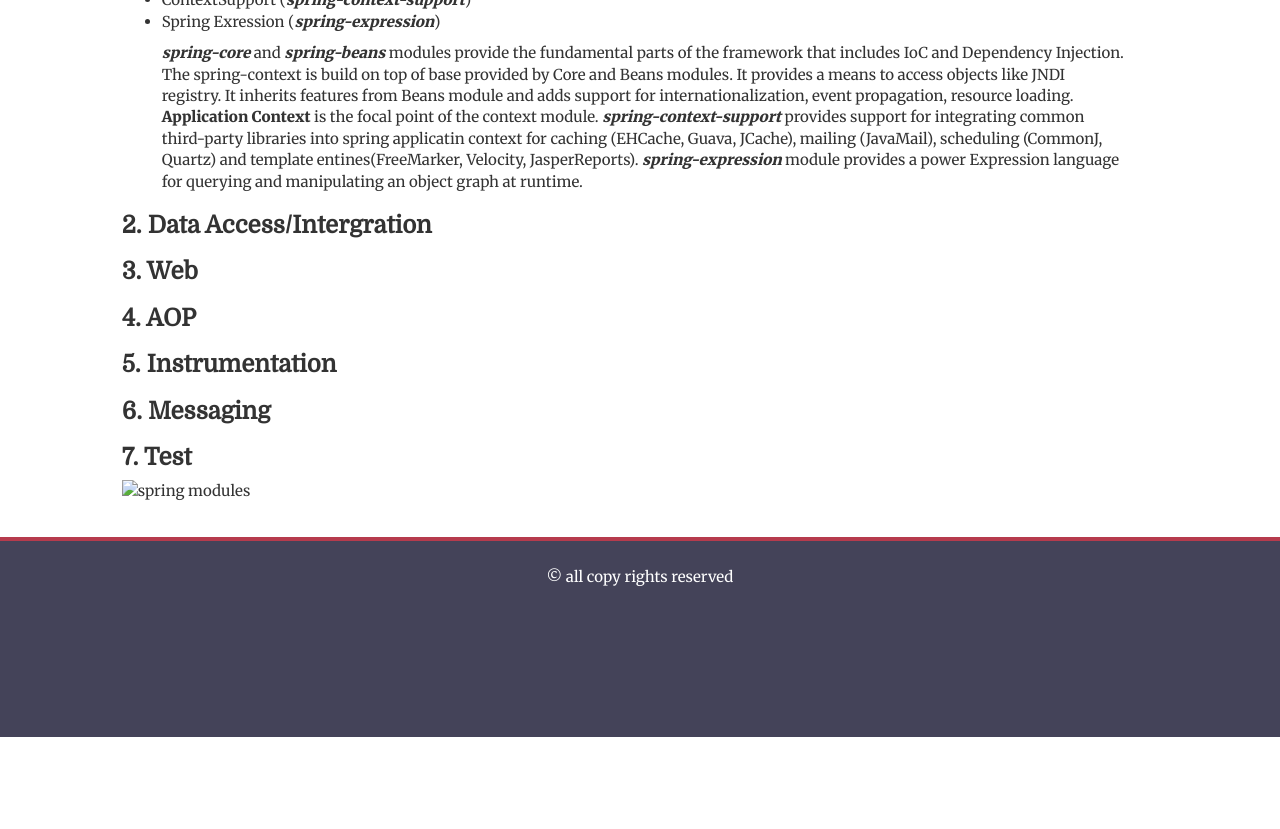
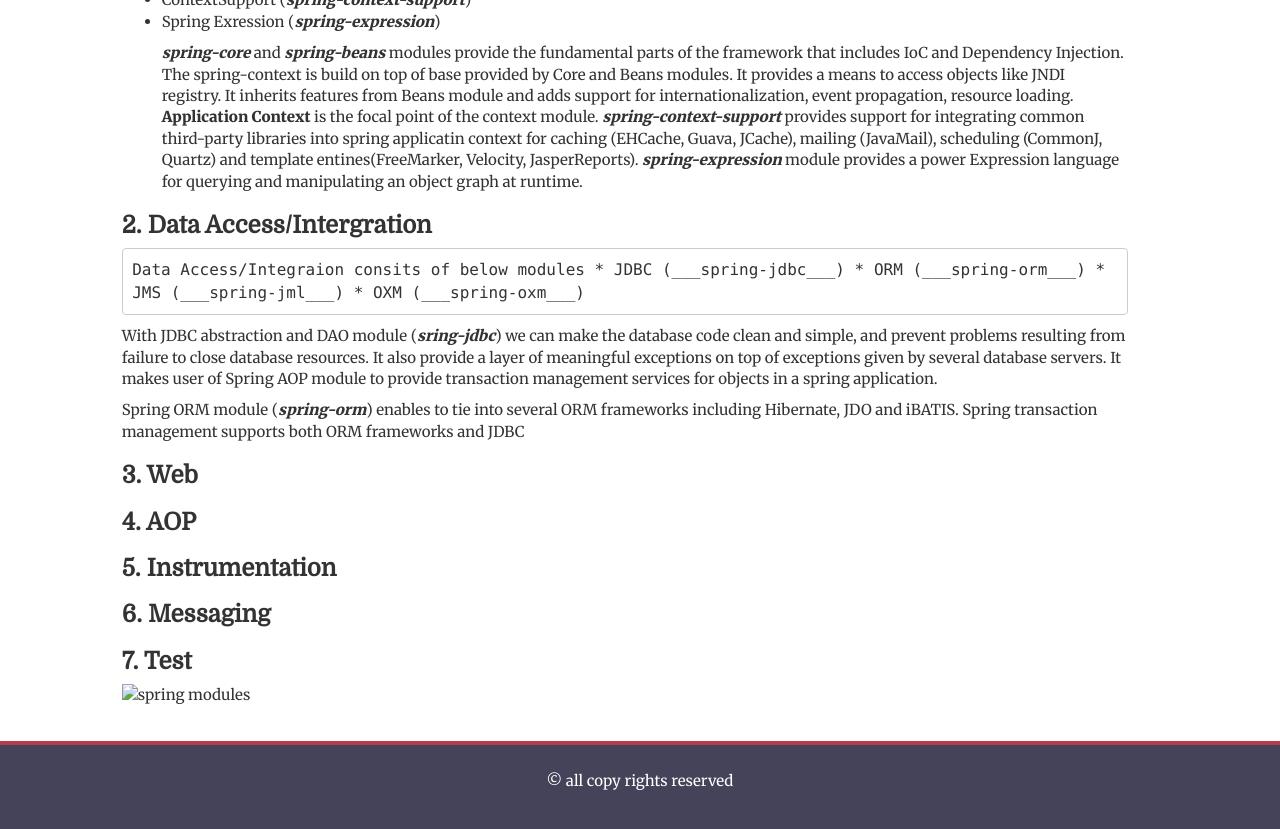
Before and after one commit to deepaksama/deepaksama.github.io, a Jekyll site: the page built from _posts/springcore/2017-03-04-Spring-Core-Tutorial.md, in a window 1280 px wide and 900 px high, scrolled down 633 px. Shown: the top 829 px of the window. Built offline with Jekyll 4.4.1, drawn with Linux system fonts in a browser that asks for light colours; nearby versions of some CDN libraries; some web fonts are replaced; before the commit the page ends 1370 px from its top, so only the background shows below that.

Commit message:
Updated 2017-03-04-Spring-Core-Tutorial.md

```diff
--- a/_posts/springcore/2017-03-04-Spring-Core-Tutorial.md
+++ b/_posts/springcore/2017-03-04-Spring-Core-Tutorial.md
@@ -29,6 +29,16 @@ Core Container consists of below modules
     ___spring-expression___ module provides a power Expression language for querying and manipulating an object graph at runtime.
 
 ### **2. Data Access/Intergration**
+	Data Access/Integraion consits of below modules
+* JDBC (___spring-jdbc___)
+* ORM (___spring-orm___)
+* JMS (___spring-jml___)
+* OXM (___spring-oxm___)
+
+With JDBC abstraction and DAO module (___sring-jdbc___) we can make the database code clean and simple, and prevent problems resulting from failure to close database resources.  It also provide a layer of meaningful exceptions on top of exceptions given by several database servers.  It makes user of Spring AOP module to provide transaction management services for objects in a spring application.
+
+Spring ORM module (___spring-orm___) enables to tie into several ORM frameworks including Hibernate, JDO and iBATIS.  Spring transaction management supports both ORM frameworks and JDBC
+
 
 ### **3. Web**
 ### **4. AOP**
```
